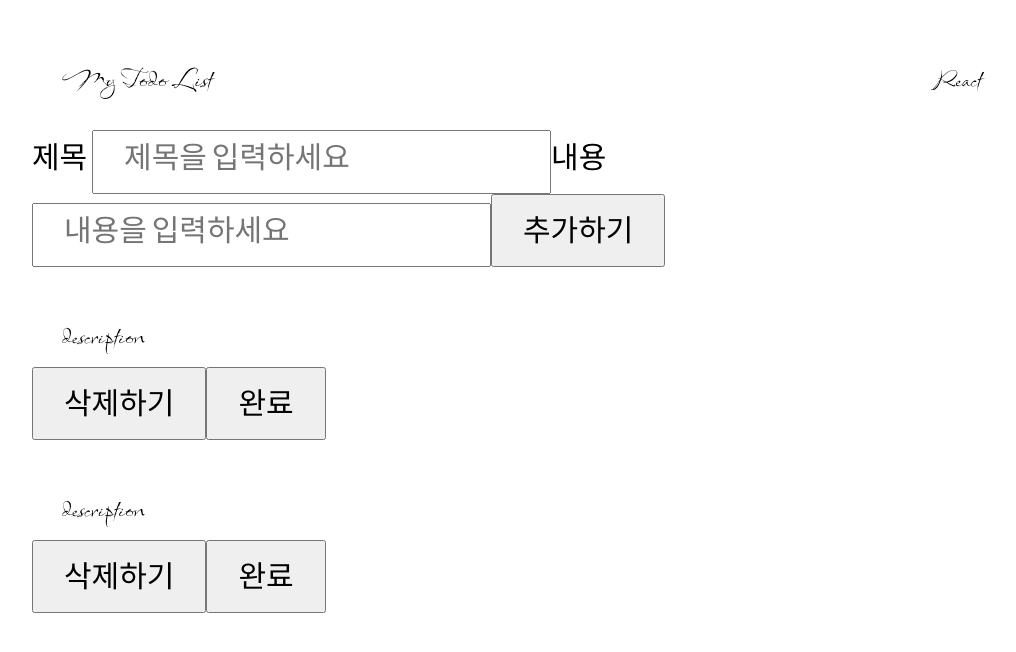
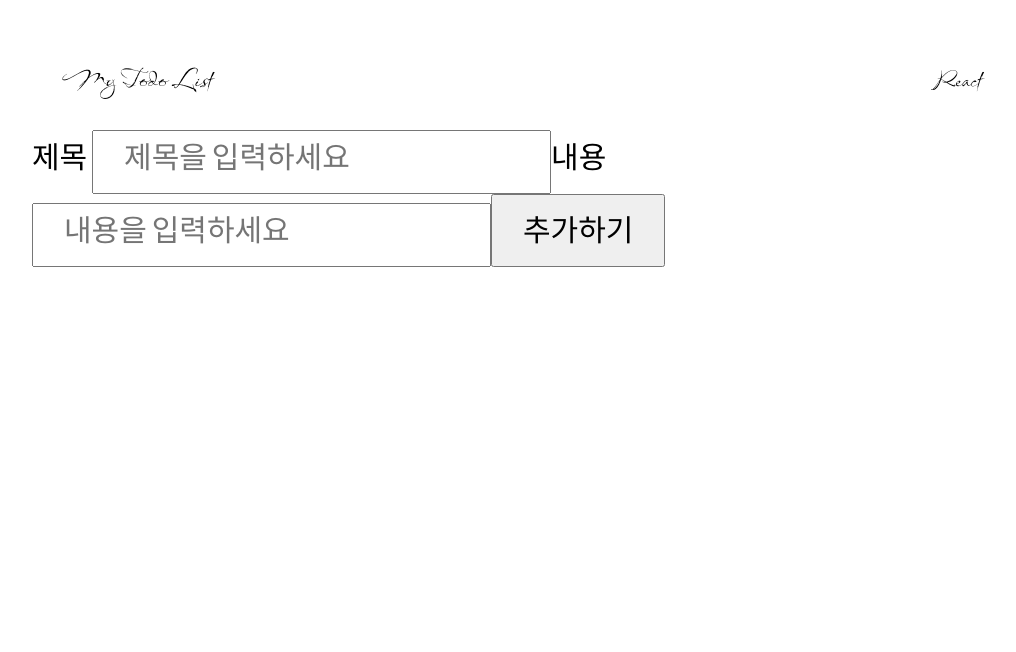
Before and after one commit to DevWhisperer/reactToDoList, a React (Create React App) app: page / in a window 1280 px wide. Shown: the top 652 px of the page, without its empty margins (118-1134 px from the left). Built offline with nearby package versions, Linux system fonts and the light colour scheme.

Commit message:
완료 버튼 구현 (중), 삭제 버튼 구현

```diff
--- a/src/App.css
+++ b/src/App.css
@@ -18,3 +18,7 @@
   display: flex;
   justify-content: space-between;
 }
+
+.task-done {
+  background-color: aquamarine;
+}
--- a/src/App.js
+++ b/src/App.js
@@ -38,11 +38,29 @@ function App() {
         />
         <input type="submit" value="추가하기" />
       </form>
-      {toDoList.map((item) => {
-        return <TaskBox item={item}></TaskBox>;
+      {toDoList.map((task) => {
+        if (task.isDone === false) {
+          return (
+            <TaskBox
+              key={task.id}
+              task={task}
+              toDoList={toDoList}
+              setToDoList={setToDoList}
+            ></TaskBox>
+          );
+        } else if (task.isDone === true) {
+          return (
+            <div className="task-done">
+              <TaskBox
+                key={task.id}
+                task={task}
+                toDoList={toDoList}
+                setToDoList={setToDoList}
+              ></TaskBox>
+            </div>
+          );
+        }
       })}
-      <TaskBox></TaskBox>
-      <TaskBox></TaskBox>
     </div>
   );
 }
--- a/src/components/TaskBox.js
+++ b/src/components/TaskBox.js
@@ -1,12 +1,34 @@
 import React from "react";
 
-const TaskBox = ({ item }) => {
+const TaskBox = ({ task, setToDoList, toDoList }) => {
+  const deleteTask = () => {
+    let newList = [];
+    toDoList.map((item) => {
+      if (item.id !== task.id) {
+        newList.push(item);
+      }
+      setToDoList(newList);
+    });
+  };
+  const doneTask = () => {
+    let newList = [];
+    for (let i = 0; i < toDoList.length; i++) {
+      if (toDoList[i].id !== task.id) {
+        newList.push(toDoList[i]);
+      } else {
+        let doneOne = toDoList[i];
+        doneOne.isDone = !doneOne.isDone;
+        newList.push(doneOne);
+      }
+    }
+    setToDoList(newList);
+  };
   return (
     <div>
-      <div>{item}</div>
-      <div>description</div>
-      <button>삭제하기</button>
-      <button>완료</button>
+      <div>{task.title}</div>
+      <div>{task.desc}</div>
+      <button onClick={deleteTask}>삭제하기</button>
+      <button onClick={doneTask}>완료</button>
     </div>
   );
 };
```
